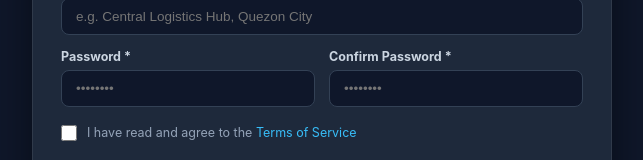
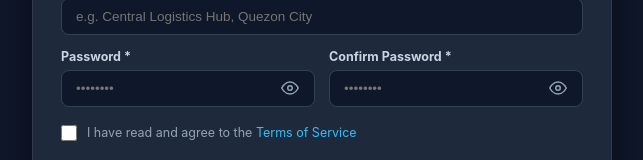
Before and after one commit to aljhon22/supply-chain-system, a React (Vite) app in the folder client/: page /register in a window 1280 px wide. Shown: the part 565-725 px from the top of the page, without its empty margins (318-961 px from the left). Built offline with nearby package versions, Linux system fonts and the light colour scheme; the HTML template or start-up script is replaced by a standard one.

Commit message:
Add show and hide password toggles on register screen

```diff
--- a/client/src/pages/Register.jsx
+++ b/client/src/pages/Register.jsx
@@ -27,12 +27,19 @@ const Register = () => {
     agreeTerms: false
   });
 
+  // Password Visibility States
+  const [showPassword, setShowPassword] = useState(false);
+  const [showConfirmPassword, setShowConfirmPassword] = useState(false);
+
   const [errorMessage, setErrorMessage] = useState('');
   const [successMessage, setSuccessMessage] = useState('');
   const [isLoading, setIsLoading] = useState(false);
 
-  // Set the API URL to your backend endpoint
-  const API_BASE_URL = 'http://localhost:5000/api/auth'; // Change to your Render URL for cloud deployment
+  // Seamless Adaptive URL (Supports Localhost and Cloud Deployment automatically)
+  const API_BASE_URL =
+    window.location.hostname === 'localhost' || window.location.hostname === '127.0.0.1'
+      ? 'http://localhost:5000/api/auth'
+      : 'https://supply-chain-system-pbir.onrender.com/api/auth';
 
   const handleChange = (e) => {
     const { name, value, type, checked } = e.target;
@@ -349,37 +356,100 @@ const Register = () => {
             />
           </div>
 
-          {/* Row 5: Password & Confirm Password */}
+          {/* Row 5: Password & Confirm Password (with Show/Hide Toggle) */}
           <div style={{ display: 'grid', gridTemplateColumns: 'repeat(auto-fit, minmax(220px, 1fr))', gap: '14px', marginBottom: '18px' }}>
             <div>
               <label style={{ display: 'block', fontSize: '12.5px', fontWeight: '700', color: '#cbd5e1', marginBottom: '6px' }}>
                 Password *
               </label>
+              <div style={{ position: 'relative', display: 'flex', alignItems: 'center' }}>
                 <input
-                type="password"
+                  type={showPassword ? 'text' : 'password'}
                   name="password"
                   className="form-input"
-                style={{ backgroundColor: '#0f172a', borderColor: '#334155', color: '#ffffff' }}
+                  style={{ width: '100%', paddingRight: '42px', backgroundColor: '#0f172a', borderColor: '#334155', color: '#ffffff' }}
                   placeholder="••••••••"
                   value={formData.password}
                   onChange={handleChange}
                   required
                 />
+                <button
+                  type="button"
+                  onClick={() => setShowPassword(!showPassword)}
+                  title={showPassword ? 'Hide password' : 'Show password'}
+                  style={{
+                    position: 'absolute',
+                    right: '12px',
+                    background: 'none',
+                    border: 'none',
+                    cursor: 'pointer',
+                    color: '#94a3b8',
+                    display: 'flex',
+                    alignItems: 'center',
+                    justifyContent: 'center',
+                    padding: '4px'
+                  }}
+                >
+                  {showPassword ? (
+                    <svg width="18" height="18" viewBox="0 0 24 24" fill="none" stroke="currentColor" strokeWidth="2" strokeLinecap="round" strokeLinejoin="round">
+                      <path d="M17.94 17.94A10.07 10.07 0 0 1 12 20c-7 0-11-8-11-8a18.45 18.45 0 0 1 5.06-5.94M9.9 4.24A9.12 9.12 0 0 1 12 4c7 0 11 8 11 8a18.5 18.5 0 0 1-2.16 3.19m-6.72-1.07a3 3 0 1 1-4.24-4.24" />
+                      <line x1="1" y1="1" x2="23" y2="23" />
+                    </svg>
+                  ) : (
+                    <svg width="18" height="18" viewBox="0 0 24 24" fill="none" stroke="currentColor" strokeWidth="2" strokeLinecap="round" strokeLinejoin="round">
+                      <path d="M1 12s4-8 11-8 11 8 11 8-4 8-11 8-11-8-11-8z" />
+                      <circle cx="12" cy="12" r="3" />
+                    </svg>
+                  )}
+                </button>
               </div>
+            </div>
+
             <div>
               <label style={{ display: 'block', fontSize: '12.5px', fontWeight: '700', color: '#cbd5e1', marginBottom: '6px' }}>
                 Confirm Password *
               </label>
+              <div style={{ position: 'relative', display: 'flex', alignItems: 'center' }}>
                 <input
-                type="password"
+                  type={showConfirmPassword ? 'text' : 'password'}
                   name="confirmPassword"
                   className="form-input"
-                style={{ backgroundColor: '#0f172a', borderColor: '#334155', color: '#ffffff' }}
+                  style={{ width: '100%', paddingRight: '42px', backgroundColor: '#0f172a', borderColor: '#334155', color: '#ffffff' }}
                   placeholder="••••••••"
                   value={formData.confirmPassword}
                   onChange={handleChange}
                   required
                 />
+                <button
+                  type="button"
+                  onClick={() => setShowConfirmPassword(!showConfirmPassword)}
+                  title={showConfirmPassword ? 'Hide password' : 'Show password'}
+                  style={{
+                    position: 'absolute',
+                    right: '12px',
+                    background: 'none',
+                    border: 'none',
+                    cursor: 'pointer',
+                    color: '#94a3b8',
+                    display: 'flex',
+                    alignItems: 'center',
+                    justifyContent: 'center',
+                    padding: '4px'
+                  }}
+                >
+                  {showConfirmPassword ? (
+                    <svg width="18" height="18" viewBox="0 0 24 24" fill="none" stroke="currentColor" strokeWidth="2" strokeLinecap="round" strokeLinejoin="round">
+                      <path d="M17.94 17.94A10.07 10.07 0 0 1 12 20c-7 0-11-8-11-8a18.45 18.45 0 0 1 5.06-5.94M9.9 4.24A9.12 9.12 0 0 1 12 4c7 0 11 8 11 8a18.5 18.5 0 0 1-2.16 3.19m-6.72-1.07a3 3 0 1 1-4.24-4.24" />
+                      <line x1="1" y1="1" x2="23" y2="23" />
+                    </svg>
+                  ) : (
+                    <svg width="18" height="18" viewBox="0 0 24 24" fill="none" stroke="currentColor" strokeWidth="2" strokeLinecap="round" strokeLinejoin="round">
+                      <path d="M1 12s4-8 11-8 11 8 11 8-4 8-11 8-11-8-11-8z" />
+                      <circle cx="12" cy="12" r="3" />
+                    </svg>
+                  )}
+                </button>
+              </div>
             </div>
           </div>
 
```
Lines whose indentation alone changed are shown as unchanged.
